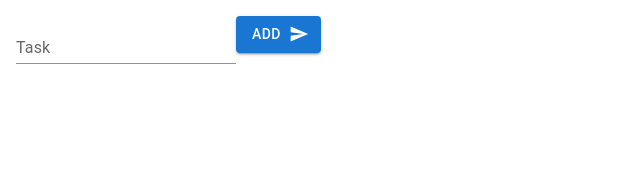
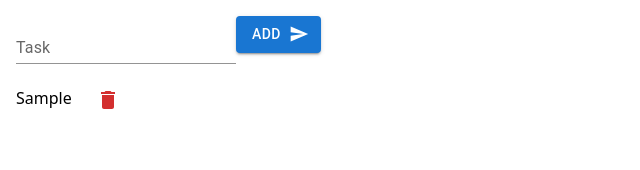
Before and after one commit to kaveesha2024/react-redux-todo-assignment, a React (Vite) app: page / in a window 1280 px wide. Both pictures are taken after typing "Sample" into the empty fields and a click on the button "ADD". Shown: the top 170 px of the page, without its empty margins (0-640 px from the left). Built offline with nearby package versions, Linux system fonts and the light colour scheme.

Commit message:
Config remove functionalities.

```diff
--- a/src/App.jsx
+++ b/src/App.jsx
@@ -1,8 +1,9 @@
-import { Button, TextField } from "@mui/material";
+import { Button, IconButton, TextField } from "@mui/material";
 import SendIcon from "@mui/icons-material/Send";
 import { useState } from "react";
-import { useDispatch } from "react-redux";
-import { storeTask } from "./utilities/state/taskSlice.js";
+import { useDispatch, useSelector } from "react-redux";
+import { removeTask, storeTask } from "./utilities/state/taskSlice.js";
+import DeleteIcon from "@mui/icons-material/Delete";
 
 const App = () => {
   const [task, setTask] = useState("");
@@ -14,6 +15,7 @@ const App = () => {
     dispatch(storeTask(task));
     setTask("");
   };
+  const alreadyAddedTasks = useSelector((state) => state.todo.task);
 
   return (
     <>
@@ -33,7 +35,23 @@ const App = () => {
         >
           Add
         </Button>
-        <div className="mt-4"></div>
+        <div className="mt-4">
+          {alreadyAddedTasks.length > 0 &&
+            alreadyAddedTasks.map((task) => (
+              <div key={task.id} className="mt-4">
+                <span className="mr-4">{task.task}</span>
+                <span>
+                  <IconButton
+                    aria-label="delete"
+                    color="error"
+                    onClick={() => dispatch(removeTask(task.id))}
+                  >
+                    <DeleteIcon />
+                  </IconButton>
+                </span>
+              </div>
+            ))}
+        </div>
       </div>
     </>
   );
--- a/src/store.js
+++ b/src/store.js
@@ -12,7 +12,7 @@ export const persistedReducer = persistReducer(persistConfig, taskReducer);
 
 export const store = configureStore({
   reducer: {
-    state: persistedReducer,
+    todo: persistedReducer,
   },
 });
 
--- a/src/utilities/state/taskSlice.js
+++ b/src/utilities/state/taskSlice.js
@@ -1,4 +1,4 @@
-import { createSlice } from "@reduxjs/toolkit";
+import { createSlice, nanoid } from "@reduxjs/toolkit";
 
 export const taskSlice = createSlice({
   name: "task",
@@ -7,9 +7,13 @@ export const taskSlice = createSlice({
   },
   reducers: {
     storeTask: (state, action) => {
-      state.task.push(action.payload);
+      const task = { id: nanoid(), task: action.payload };
+      state.task.push(task);
     },
-    removeTask: () => {},
+    removeTask: (state, action) => {
+      const indexId = action.payload;
+      state.task = state.task.filter((task) => task.id !== indexId);
+    },
   },
 });
 export const { storeTask, removeTask } = taskSlice.actions;
```
